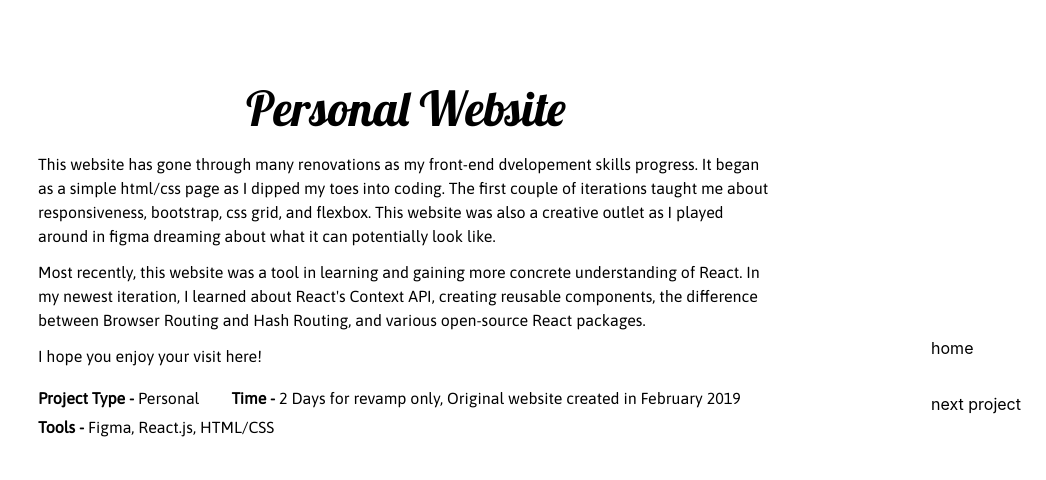
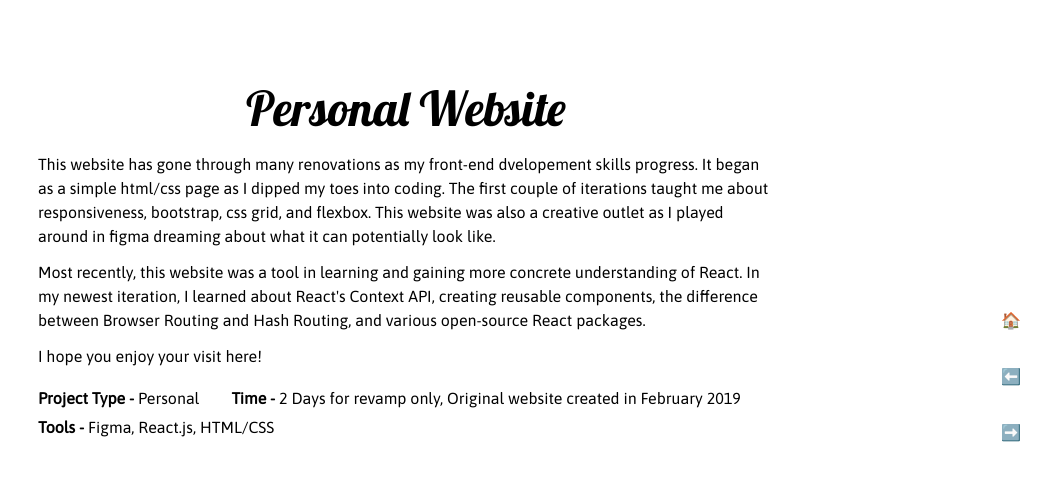
Before and after one commit to AnnelieseW/anneliesew.github.io, a React (Create React App) app: page /website-personal in a window 1280 px wide. Shown: the top 480 px of the page, without its empty margins (234-1280 px from the left). Built offline with nearby package versions, Linux system fonts and the light colour scheme; what react-sizeme would draw is missing.

Commit message:
router try1 (#37)

```diff
--- a/package.json
+++ b/package.json
@@ -9,9 +9,11 @@
     "js-levenshtein": "^1.1.6",
     "kind-of": "^6.0.3",
     "package.json": "^2.0.1",
+    "prop-types": "^15.7.2",
     "react": "^16.10.2",
     "react-bootstrap": "^1.0.0-beta.14",
     "react-dom": "^16.10.2",
+    "react-router": "^5.1.2",
     "react-router-dom": "^5.1.2",
     "react-router-hash-link": "^1.2.2",
     "react-scripts": "^3.3.0",
--- a/src/App.js
+++ b/src/App.js
@@ -5,6 +5,7 @@ import {
     NavLink,
     HashRouter, BrowserRouter as Router
 } from "react-router-dom";
+
 
 import Main from"./Main";
 import PomodoroProject from "./Tech/TechProjectPages/PomodoroProject/Pomodoro";
@@ -24,8 +25,8 @@ class App extends Component {
                     <div>
                         <Router>
                             <Route exact path={"/"} component = {Main}/>
-                             <Route  path={"/pomodoro-project"} component = {PomodoroProject}/>
-                             <Route  path={"/website-personal"} component = {WebsiteDescription}/>
+                             <Route  path={process.env.PUBLIC_URL + "/pomodoro-project"} component = {PomodoroProject}/>
+                             <Route  path={process.env.PUBLIC_URL +"/website-personal"} component = {WebsiteDescription}/>
                         </Router>
                     </div>
                     {/*</Router>*/}
--- a/src/Components/Navigation/NavListComponent.js
+++ b/src/Components/Navigation/NavListComponent.js
@@ -1,7 +1,7 @@
 import React from "react";
-import {goToAnchor} from 'react-scrollable-anchor'
 
 class NavListComponent extends React.Component {
+
     render() {
         return(
             <li>
--- a/src/Components/Navigation/NavigationList.js
+++ b/src/Components/Navigation/NavigationList.js
@@ -2,16 +2,19 @@ import React from "react";
 
 const landing = {
     text: "landing",
-    href:"/#landing"
+    href:"#landing",
+    hash:'landing'
 };
 const projectTech = {
     text: "projects",
-    href: "/#project-component",
+    href: "#project-component",
+    hash:'project-component'
 };
 
 const aboutTech ={
     text: "about",
-    href: "/#about"
+    href: "#about",
+    hash:'about'
 };
 
 export const techNavList = [
@@ -35,7 +38,5 @@ const Me ={
     href: "/#about"
 };
 export const planNavList = [
-    planningHome,
-    whyPlanning,
-    Me
+    landing
 ];
--- a/src/Tech/TechProjectPages/Website/WebsiteDescription.js
+++ b/src/Tech/TechProjectPages/Website/WebsiteDescription.js
@@ -2,14 +2,18 @@ import React from "react";
 import ProjectHeading from "../../../Components/Project Page/Individual Project Pages/ProjectHeading";
 import Navigation from "../../../Components/Navigation/Navigation";
 
-const back ={
-    text:'home',
+const home ={
+    text:'🏠',
     href:"/#landing"
 };
 
+const back = {
+    text:'⬅️',
+    href:"#/pomodoro-project"
+};
 const pomodoro = {
-    text:'next project',
-    href:"/pomodoro-project"
+    text:'➡️',
+    href:"#/pomodoro-project"
 };
 
 
@@ -18,7 +22,7 @@ class WebsiteDescription extends React.Component{
     render() {
         return(
             <div id={"personalWebsite"}>
-                <Navigation list={[back, pomodoro]}/>
+                <Navigation list={[home, back, pomodoro]}/>
             <ProjectHeading/>
             </div>
         )
```
Also changed, not shown: 2 other files (tests, documents, lock files or other folders).
